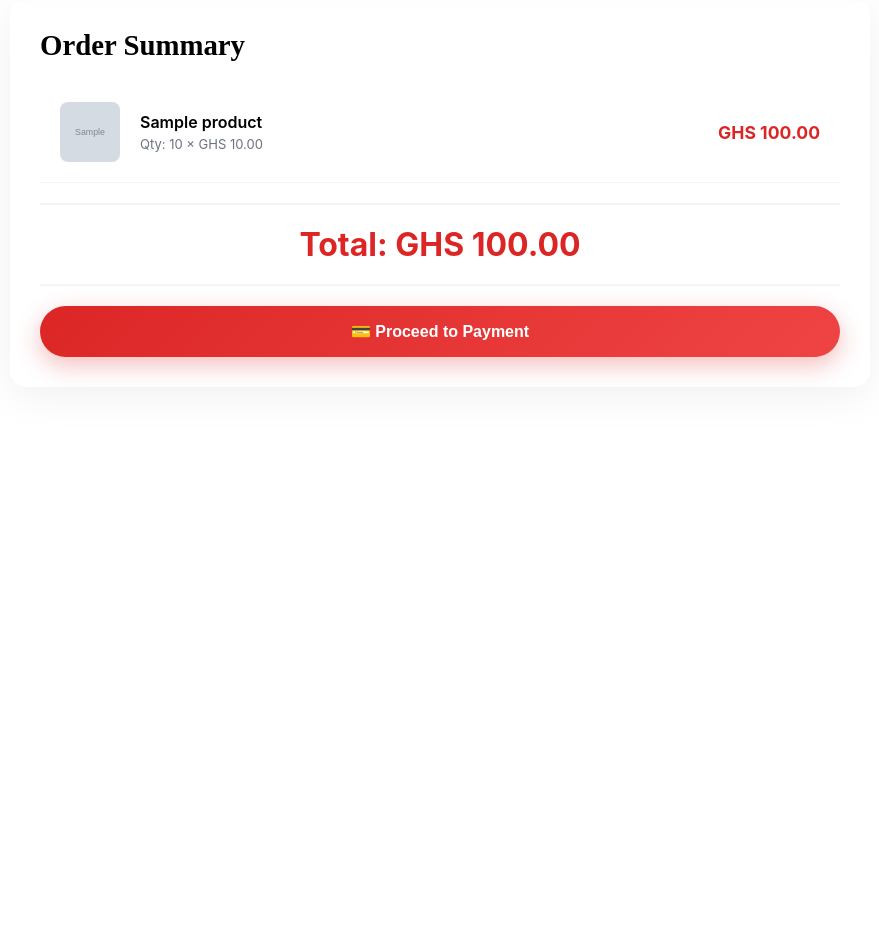
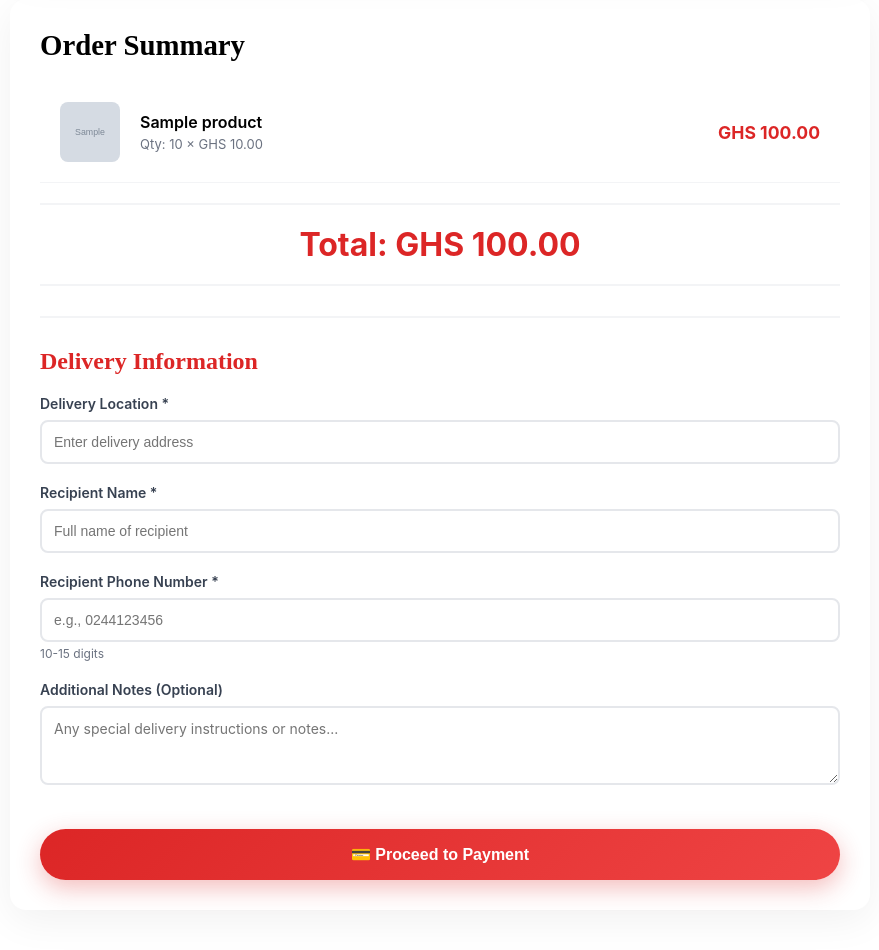
Before and after one commit to ae-peggy/Ecommerce_Project, a PHP site: page /view/checkout.php in a window 1280 px wide. Shown: the part 311-1261 px from the top of the page, without its empty margins (200-1079 px from the left). Before the commit the page ends 686 px from the top, so only its background shows below. Run offline with PHP 8.4, Linux system fonts and the light colour scheme; the visitor is signed in with stand-in values (Sample User, id 1); tables that the repository leaves empty hold one stand-in row (values such as "Sample post"); grey boxes marked "Sample" are stand-in pictures.

Commit message:
Delivery details update

```diff
--- a/js/checkout.js
+++ b/js/checkout.js
@@ -104,6 +104,31 @@ function displayCheckoutItems(items, total) {
  * Show payment modal
  */
 function showPaymentModal() {
+    // First validate delivery form
+    const form = document.getElementById('deliveryForm');
+    if (!form.checkValidity()) {
+        form.reportValidity();
+        return;
+    }
+
+    // Get delivery information and validate
+    const deliveryLocation = document.getElementById('deliveryLocation').value.trim();
+    const recipientName = document.getElementById('recipientName').value.trim();
+    const recipientNumber = document.getElementById('recipientNumber').value.trim();
+
+    if (!deliveryLocation || !recipientName || !recipientNumber) {
+        showToast('Please fill in all required delivery fields', 'error');
+        return;
+    }
+
+    // Store delivery info for later use
+    window.deliveryInfo = {
+        location: deliveryLocation,
+        recipient_name: recipientName,
+        recipient_number: recipientNumber,
+        notes: document.getElementById('deliveryNotes').value.trim()
+    };
+
     const modal = document.getElementById('paymentModal');
     const amountDisplay = document.getElementById('paymentAmount');
 
@@ -145,31 +170,12 @@ function processCheckout() {
     const confirmBtn = document.getElementById('confirmPaymentBtn');
     const originalText = confirmBtn.textContent;
 
-    // Validate delivery form
-    const form = document.getElementById('deliveryForm');
-    if (!form.checkValidity()) {
-        form.reportValidity();
+    // Delivery info should already be validated and stored in showPaymentModal()
+    if (!window.deliveryInfo) {
+        showToast('Please fill in delivery information first', 'error');
+        closePaymentModal();
         return;
     }
-
-    // Get delivery information
-    const deliveryLocation = document.getElementById('deliveryLocation').value.trim();
-    const recipientName = document.getElementById('recipientName').value.trim();
-    const recipientNumber = document.getElementById('recipientNumber').value.trim();
-    const deliveryNotes = document.getElementById('deliveryNotes').value.trim();
-
-    if (!deliveryLocation || !recipientName || !recipientNumber) {
-        showToast('Please fill in all required delivery fields', 'error');
-        return;
-    }
-
-    // Store delivery info for later use
-    window.deliveryInfo = {
-        location: deliveryLocation,
-        recipient_name: recipientName,
-        recipient_number: recipientNumber,
-        notes: deliveryNotes
-    };
 
     // Disable button and show loading
     confirmBtn.disabled = true;
--- a/view/checkout.php
+++ b/view/checkout.php
@@ -76,15 +76,9 @@ if (!$cart_items || count($cart_items) == 0) {
                 Total: <span id="checkoutTotal">GHS 0.00</span>
             </div>
 
-            <button onclick="showPaymentModal()" class="btn btn-primary">💳 Proceed to Payment</button>
-        </div>
-    </div>
-
-    <!-- Payment Modal -->
-    <div id="paymentModal" class="modal">
-        <div class="modal-content" style="max-width: 600px;">
-            <span class="modal-close" onclick="closePaymentModal()">&times;</span>
-            <h2 class="modal-title">Delivery Information & Payment</h2>
+            <!-- Delivery Information Section -->
+            <div style="margin-top: 30px; padding-top: 30px; border-top: 2px solid #f3f4f6;">
+                <h3 style="font-family: 'Cormorant Garamond', serif; font-size: 1.5rem; margin-bottom: 20px; color: #dc2626;">Delivery Information</h3>
 
                 <form id="deliveryForm" onsubmit="return false;">
                     <!-- Delivery Location -->
@@ -140,6 +134,18 @@ if (!$cart_items || count($cart_items) == 0) {
                                   onfocus="this.style.borderColor='#dc2626';"
                                   onblur="this.style.borderColor='#e5e7eb';"></textarea>
                     </div>
+                </form>
+            </div>
+
+            <button onclick="showPaymentModal()" class="btn btn-primary" style="margin-top: 20px;">💳 Proceed to Payment</button>
+        </div>
+    </div>
+
+    <!-- Payment Modal -->
+    <div id="paymentModal" class="modal">
+        <div class="modal-content" style="max-width: 500px;">
+            <span class="modal-close" onclick="closePaymentModal()">&times;</span>
+            <h2 class="modal-title">Complete Payment</h2>
 
             <!-- Payment Amount Display -->
             <div style="text-align: center; margin: 25px 0; padding: 20px; background: linear-gradient(135deg, #f9fafb 0%, #f3f4f6 100%); border-radius: 12px;">
@@ -159,9 +165,8 @@ if (!$cart_items || count($cart_items) == 0) {
 
             <div class="modal-buttons">
                 <button type="button" onclick="closePaymentModal()" class="btn btn-secondary">Cancel</button>
-                    <button type="submit" onclick="processCheckout()" id="confirmPaymentBtn" class="btn btn-primary">💳 Pay Now</button>
+                <button type="button" onclick="processCheckout()" id="confirmPaymentBtn" class="btn btn-primary">💳 Pay Now</button>
             </div>
-            </form>
         </div>
     </div>
 
```
Lines whose indentation alone changed are shown as unchanged.
